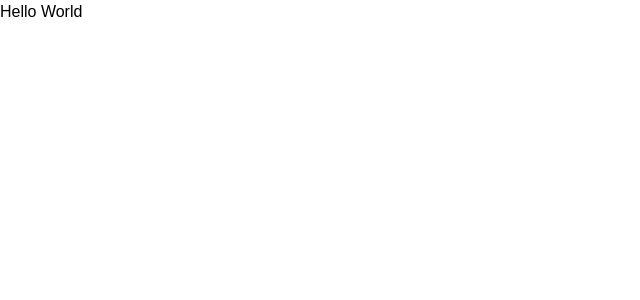
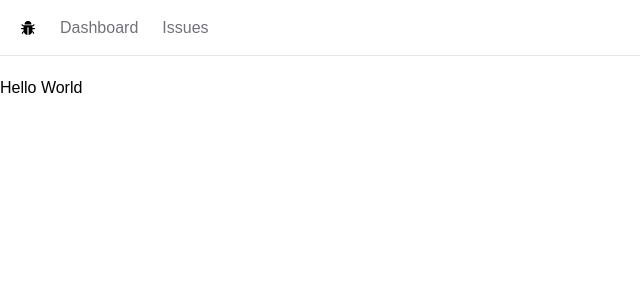
Before and after one commit to shadow6444/issue-tracker, a Next.js app: page / in a window 1280 px wide. Shown: the top 300 px of the page, without its empty margins (0-640 px from the left). Built offline with nearby package versions, Linux system fonts and the light colour scheme.

Commit message:
Build the Navbar

```diff
--- /dev/null
+++ b/app/Navbar.jsx
@@ -0,0 +1,35 @@
+import Link from "next/link";
+import { AiFillBug } from "react-icons/ai";
+const Navbar = () => {
+  const links = [
+    {
+      label: "Dashboard",
+      href: "/",
+    },
+    {
+      label: "Issues",
+      href: "/issues",
+    },
+  ];
+  return (
+    <nav className="flex space-x-6 border-b px-5 mb-5 h-14 items-center">
+      <Link href="/">
+        <AiFillBug />
+      </Link>
+      <ul className="flex space-x-6">
+        {links.map((link) => (
+          <li key={link.href}>
+            <Link
+              href={link.href}
+              className="text-zinc-500 hover:text-zinc-800"
+            >
+              {link.label}
+            </Link>
+          </li>
+        ))}
+      </ul>
+    </nav>
+  );
+};
+
+export default Navbar;
--- a/app/layout.js
+++ b/app/layout.js
@@ -1,5 +1,6 @@
 import localFont from "next/font/local";
 import "./globals.css";
+import Navbar from "./Navbar";
 
 const geistSans = localFont({
   src: "./fonts/GeistVF.woff",
@@ -17,16 +18,17 @@
   description: "Generated by create next app",
 };
 
-const RootLayout=({ children })=> {
+const RootLayout = ({ children }) => {
   return (
     <html lang="en">
       <body
         className={`${geistSans.variable} ${geistMono.variable} antialiased`}
       >
-        {children}
+        <Navbar />
+        <main>{children}</main>
       </body>
     </html>
   );
-}
+};
 
-export default RootLayout
+export default RootLayout;
```
